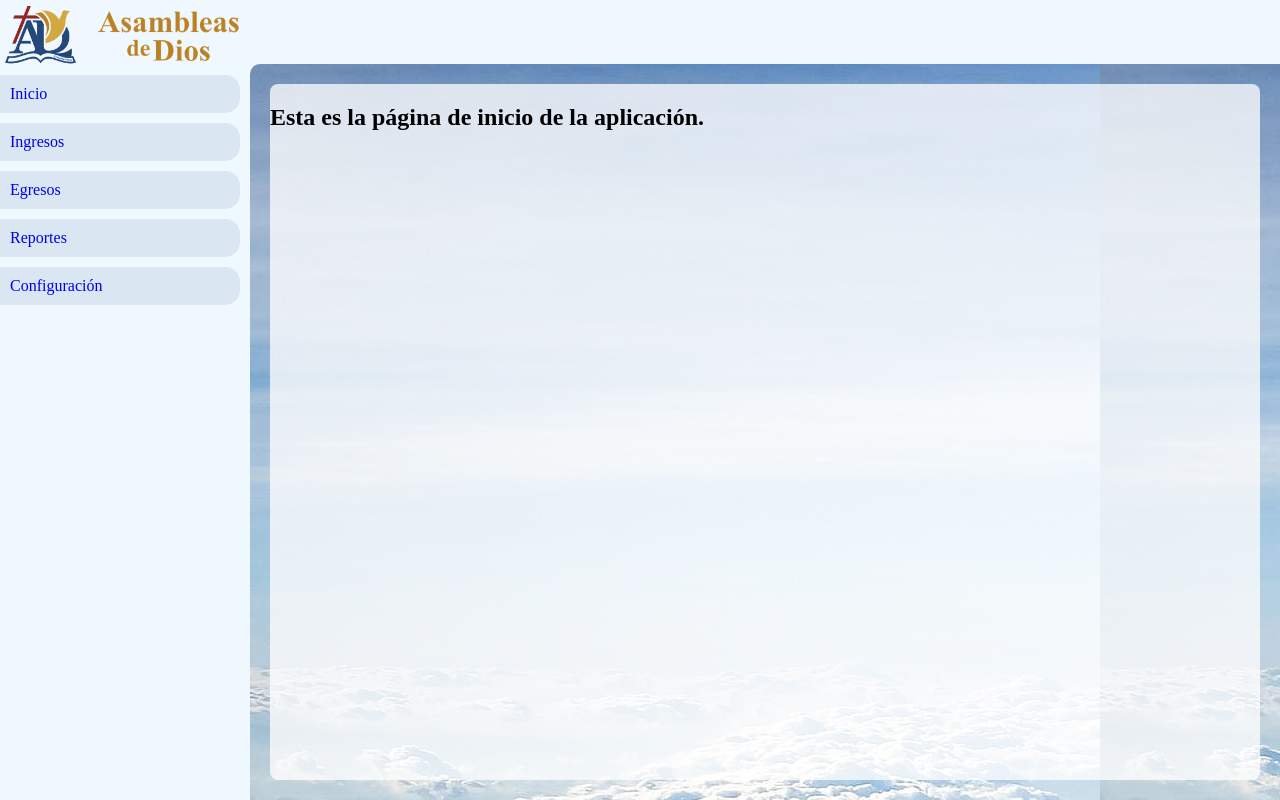
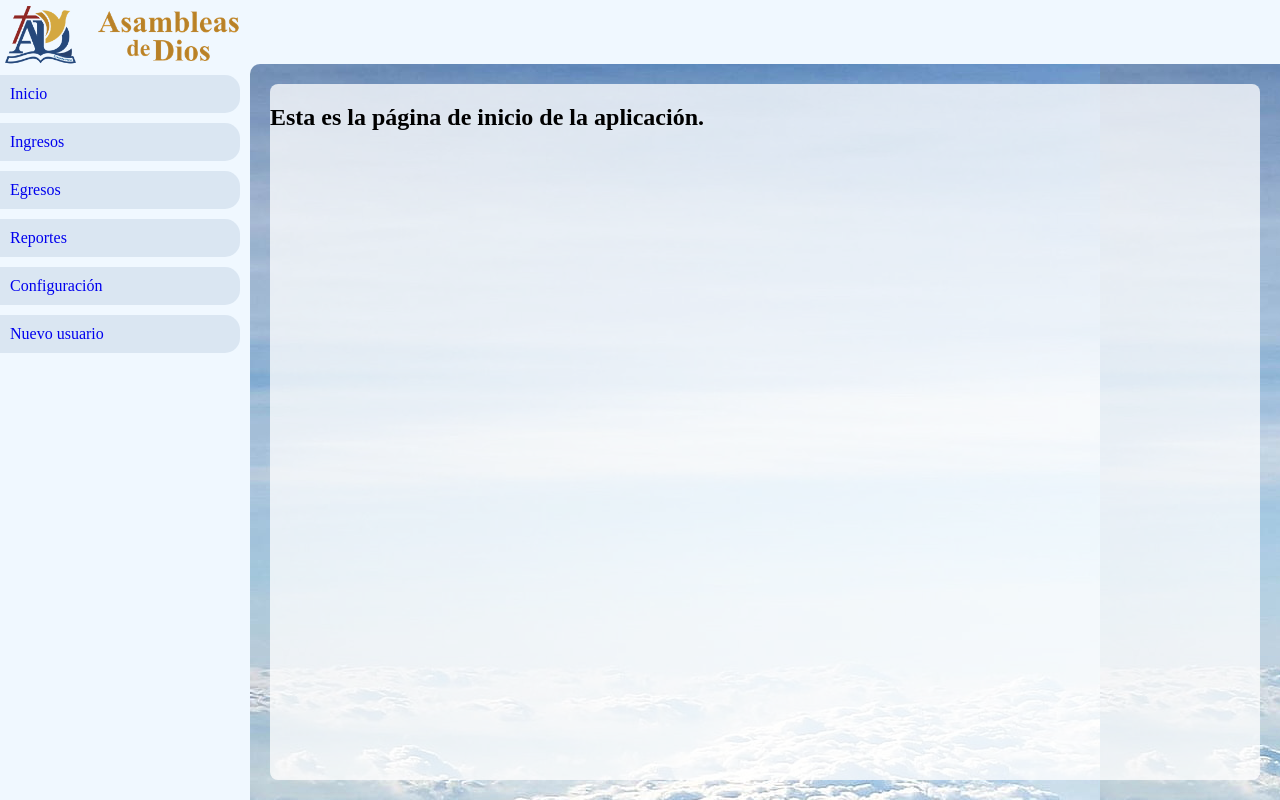
Before and after one commit to kp-techs/ad-accounting, a React (Create React App) app: page / in a window 1280 px wide. Built offline with nearby package versions, Linux system fonts and the light colour scheme; no server answers.

Commit message:
sign up form (#11)
Co-authored-by: Enrique Capellan <enriqcapellan@gmail.com>

```diff
--- a/package.json
+++ b/package.json
@@ -12,7 +12,7 @@
     "@types/react": "^18.2.6",
     "@types/react-dom": "^18.2.4",
     "@types/react-router-dom": "^5.3.3",
-    "formik": "^2.2.9",
+    "formik": "^2.3.2",
     "moment": "^2.29.4",
     "react": "^18.2.0",
     "react-dom": "^18.2.0",
--- a/src/components/aside.tsx
+++ b/src/components/aside.tsx
@@ -19,6 +19,7 @@ function Aside() {
       <Link to={`/outgoings`}>Egresos</Link>
       <Link to={`/reportes`}>Reportes</Link>
       <Link to={`/configuration`}>Configuración</Link>
+      <Link to={`/signUpForm`}>Nuevo usuario</Link>
     </Wrapper>
   );
 }
--- a/src/components/router.tsx
+++ b/src/components/router.tsx
@@ -7,6 +7,7 @@ import Login from "../pages/login";
 import Home from "../pages/home";
 import Reporte from "../pages/reportes";
 import Configuration from "../pages/configuration";
+import SignUpForm from "../pages/signUpForm";
 
 const router = createBrowserRouter([
   {
@@ -34,6 +35,10 @@ const router = createBrowserRouter([
         path: "/configuration",
         element: <Configuration />,
       },
+      {
+        path: "/signUpForm",
+        element: <SignUpForm />,
+      },
     ],
   },
   { path: "/login", element: <Login /> },
--- /dev/null
+++ b/src/pages/signUpForm/index.tsx
@@ -0,0 +1,68 @@
+import styled from "styled-components";
+import { useFormik } from 'formik';
+
+const SignUpForm = () => {
+
+    const { handleSubmit, handleChange } = useFormik({
+        initialValues: {
+            name: '',
+            email: '',
+            role: '',
+            password: '',
+
+
+        },
+        onSubmit: values => {
+            alert(JSON.stringify(values, null, 2));
+        },
+    });
+
+
+    return (
+        <Wrapper>
+            <form onSubmit={handleSubmit}>
+                <label htmlFor="name">Nombre</label>
+                <input
+                    id="name"
+                    type="text"
+                    name="name"
+                    placeholder="Jhonathan Ortiz"
+                    onChange={handleChange} />
+
+                <label htmlFor="correo">Correo</label>
+                <input
+                    id="correo"
+                    type="email"
+                    name="email"
+                    placeholder="correo@gmail.com"
+                    onChange={handleChange} />
+
+                <label htmlFor="rol">Rol</label>
+                <select id="role" name="role" onChange={handleChange}>
+                    <option value="Administrador">Administrador</option>
+                    <option value="Usuario">Usuario</option>
+                </select>
+
+                <label htmlFor="password">Contraseña</label>
+                <input
+                    type="password"
+                    name="password"
+                    placeholder="********"
+                    onChange={handleChange} />
+
+                <input type="submit" value="Registrar" />
+            </form>
+        </Wrapper>
+    );
+}
+
+const Wrapper = styled.section`
+  box-sizing: border-box;
+  display: grid;
+  margin: 20px;
+  border-radius: 8px;
+  border: 1px solid #e8eaed5c;
+  background-color: #ffffffc0;
+`;
+
+export default SignUpForm;
```
Also changed, not shown: 2 other files (tests, documents, lock files or other folders).
